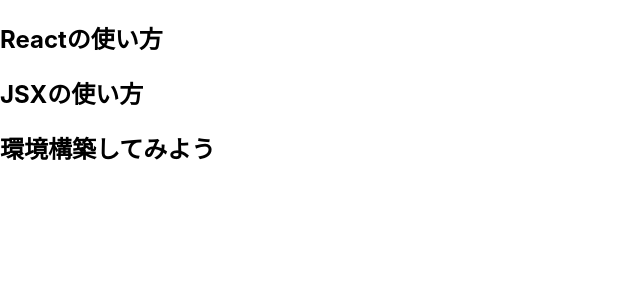
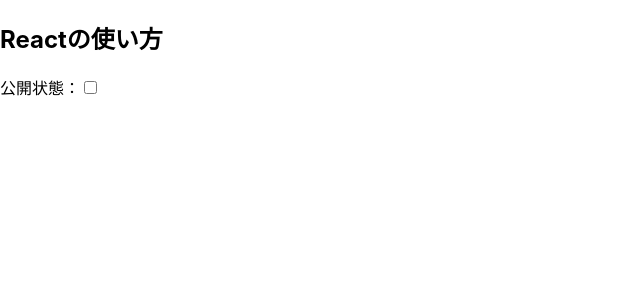
Before and after one commit to Tanesaka/torazemiReact, a React (Create React App) app: page / in a window 1280 px wide. Shown: the top 300 px of the page, without its empty margins (0-640 px from the left). Built offline with nearby package versions, Linux system fonts and the light colour scheme.

Commit message:
Torazemi5

```diff
--- a/src/Article.jsx
+++ b/src/Article.jsx
@@ -4,6 +4,8 @@
   return (
     <div>
       <h2>{props.title}</h2>
+      <label htmlFor="check">公開状態：</label>
+      <input type="checkbox" checked={props.isPublished} id="check" onClick={() => props.toggle()}/>
     </div>
   )
 };
--- a/src/Blog.jsx
+++ b/src/Blog.jsx
@@ -1,11 +1,23 @@
 
+import { findAllByDisplayValue } from "@testing-library/react";
 import React from "react";
 import Article from "./Article";
 
 class Blog extends React.Component {
   constructor(props) {
     super(props);
+    this.state = {
+      isPublished: false
+    }
   }
+
+  // 公開状態を反転させる関数
+  togglePublished = () => {
+    this.setState({
+      isPublished: !this.state.isPublished
+    })
+  };
+
   render() {
     const authorName = "Trahack"
     return (
@@ -13,12 +25,8 @@
       <>
         <Article
           title={"Reactの使い方"}
-        />
-        <Article
-          title={"JSXの使い方"}
-        />
-        <Article
-          title={"環境構築してみよう"}
+          isPublished={this.state.isPublished}
+          toggle={() => this.togglePublished()}
         />
       </>
     )
```
